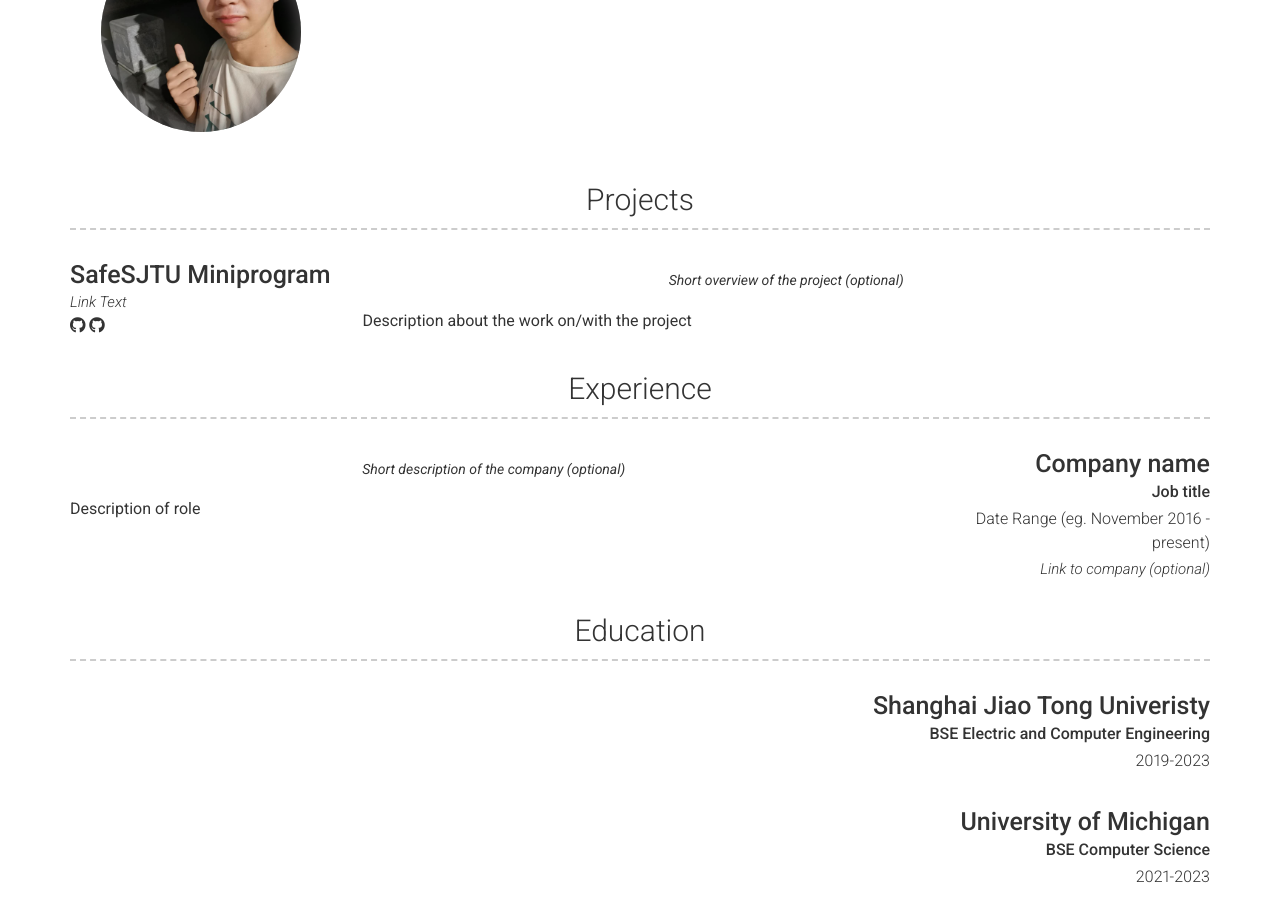
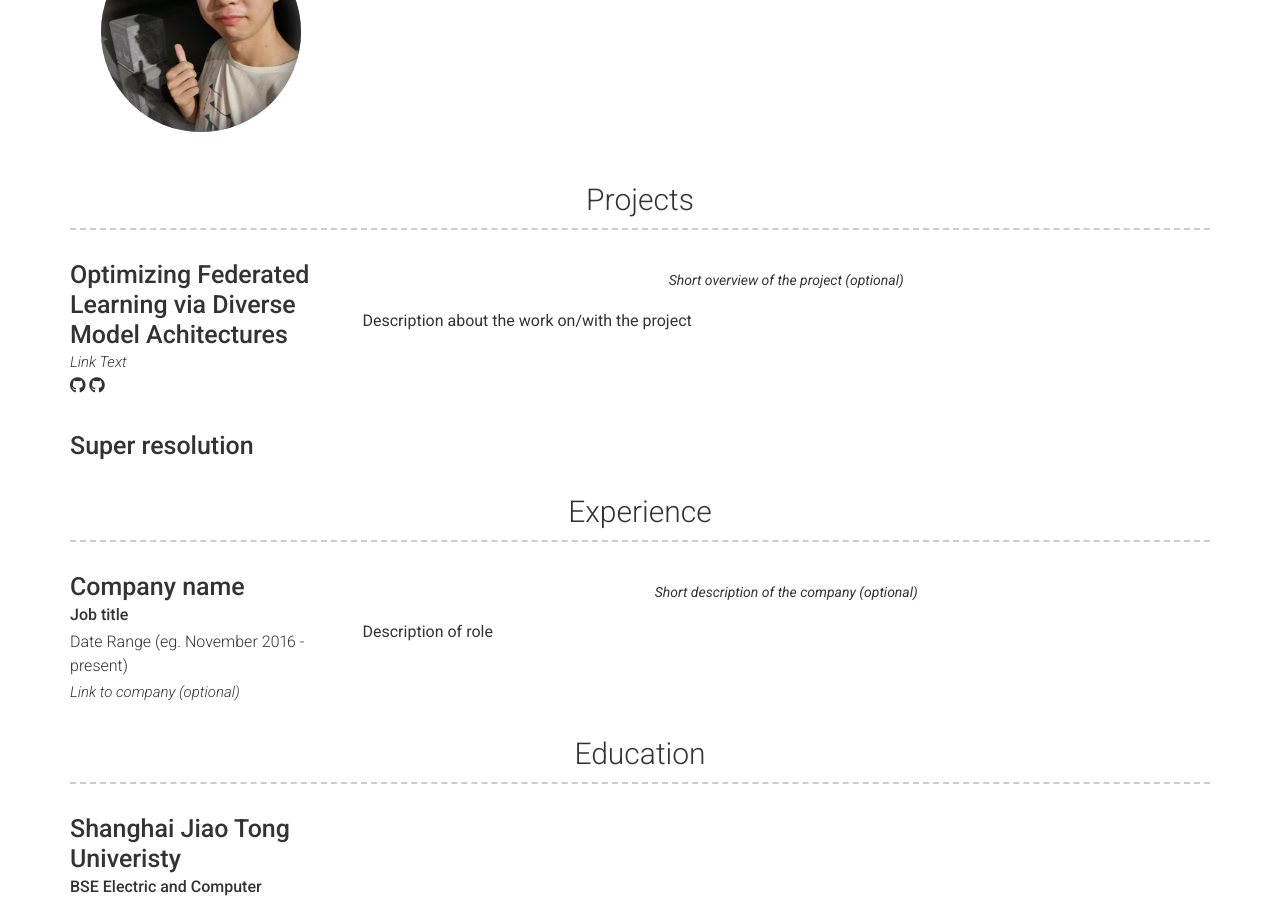
Before and after one commit to ISTHATDISTANCE/isthatdistance.github.io, a Jekyll site: the page built from index.md, in a window 1280 px wide and 900 px high, scrolled down 370 px. Built offline with Jekyll 4.4.1, drawn with Linux system fonts in a browser that asks for light colours; nearby versions of some CDN libraries.

Commit message:
add some projects and layout change

```diff
--- a/_config.yml
+++ b/_config.yml
@@ -69,7 +69,7 @@ content:
     layout: list # Type of content section (list/text)
     content:
       - layout: left
-        title: SafeSJTU Miniprogram
+        title: Optimizing Federated Learning via Diverse Model Achitectures
         link: Link to project (eg. sproogen.github.io/modern-resume-theme)(optional)
         link_text: Link Text
         additional_links:
@@ -83,10 +83,12 @@ content:
           Short overview of the project (optional)
         description: | # this will include new lines to allow paragraphs
           Description about the work on/with the project
+      - layout: left
+        title: Super resolution
   - title: Experience
     layout: list
     content:
-      - layout: right
+      - layout: left
         title: Company name
         sub_title: Job title
         caption: Date Range (eg. November 2016 - present)
@@ -98,11 +100,11 @@ content:
   - title: Education
     layout: list
     content:
-      - layout: top-right
+      - layout: top-left
         title: Shanghai Jiao Tong Univeristy
         sub_title: BSE Electric and Computer Engineering
         caption: 2019-2023
-      - layout: top-right
+      - layout: top-left
         title: University of Michigan
         sub_title: BSE Computer Science
         caption: 2021-2023
```
